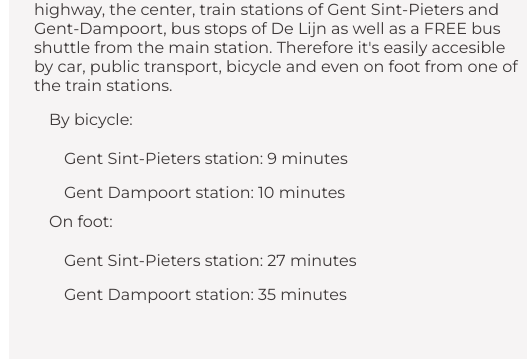
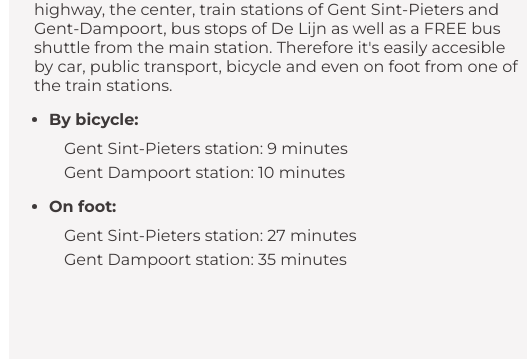
Before and after one commit to becodeorg/the-start-up-the-straw-hat-pirates, a plain HTML site: page Page-2/index.html in a window 1280 px wide. Shown: the part 1034-1393 px from the top of the page, 119-646 px from the left. Drawn offline with nearby package versions, Linux system fonts and the light colour scheme.

Commit message:
Added classes + some styling to ul inside section location

```diff
--- a/Page-2/index.html
+++ b/Page-2/index.html
@@ -130,14 +130,14 @@
                     <ul class="first-ul">
                         <li class="first-list">By bicycle:
                             <ul class="nested-ul">
-                                <li><p>Gent Sint-Pieters station: 9 minutes</p></li>
-                                <li><p>Gent Dampoort station: 10 minutes </p></li>
+                                <li class="nested-list"><p>Gent Sint-Pieters station: 9 minutes</p></li>
+                                <li class="nested-list"><p>Gent Dampoort station: 10 minutes </p></li>
                             </ul>
                         </li>
                         <li class="first-list">On foot:
                             <ul class="nested-ul">
-                                <li><p>Gent Sint-Pieters station: 27 minutes</p></li>
-                                <li><p>Gent Dampoort station: 35 minutes</p></li>
+                                <li class="nested-list"><p>Gent Sint-Pieters station: 27 minutes</p></li>
+                                <li class="nested-list"><p>Gent Dampoort station: 35 minutes</p></li>
                             </ul>
                         </li>
                     </ul>
--- a/Page-2/page2.scss
+++ b/Page-2/page2.scss
@@ -82,7 +82,8 @@ header {
   }
 // end of Swiper css
 
-#wrapper {                           //wrapper for main content
+//wrapper for main content
+#wrapper {
     max-width: 80%;
     margin: 0 auto;
 }
@@ -110,7 +111,7 @@ main {
         }
     }
     section {
-        background-color: #F6F4F4; // it's just for visual example for layout
+        background-color: #F6F4F4; //it's just for visual example for layout
         margin: 15px 0;
         padding: 15px 25px 25px;
         border-radius: 10px;
@@ -153,10 +154,18 @@ main {
                 padding: 10px 15px;
                 .first-list {
                     margin: 5px 0;
-
+                    list-style-type: disc;
+                    font-weight: bold;
                 }
                 .nested-ul {
                     padding: 5px 15px;
+                    .nested-list {
+                        margin: 5px 0;
+                        font-weight: normal;
+                        p {
+                            margin: 0;
+                        }
+                    }
                 }
             }
 
```
Also changed, not shown: Page-2/page2.css, 1 other file.
